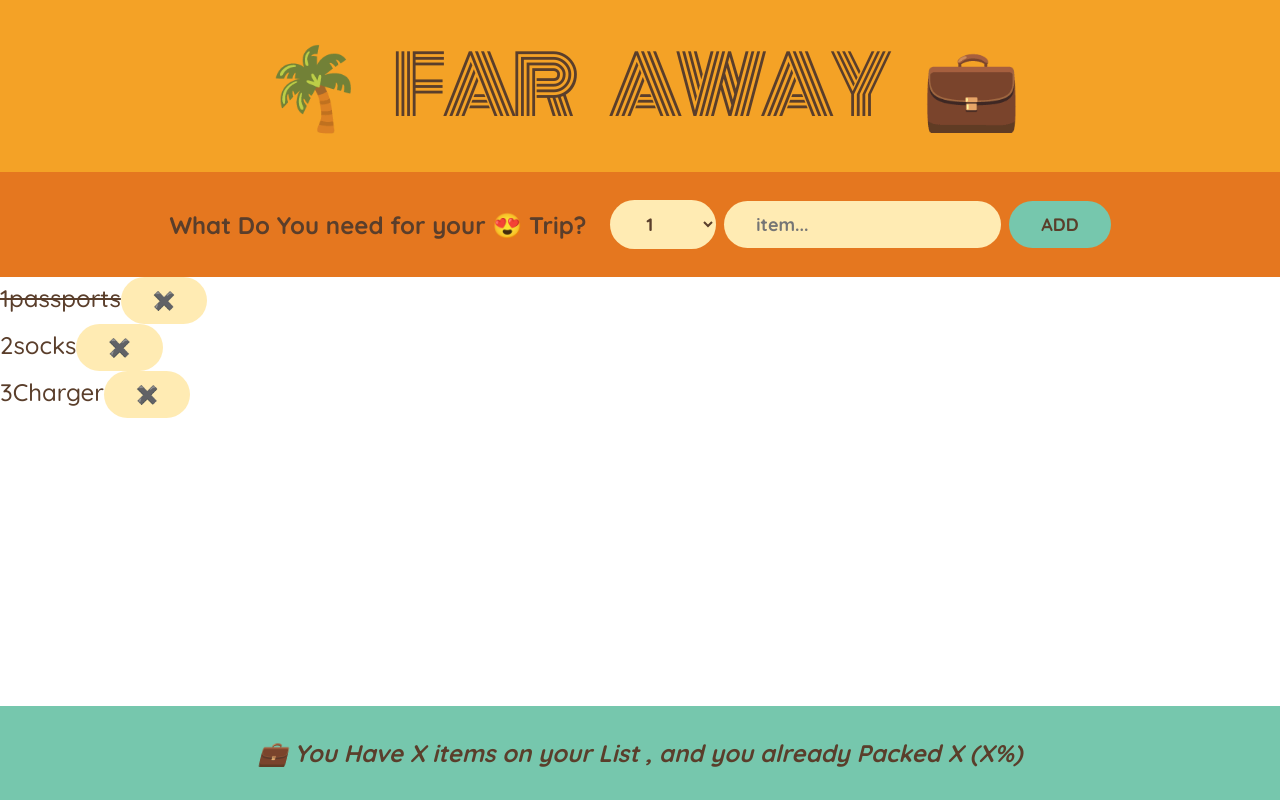
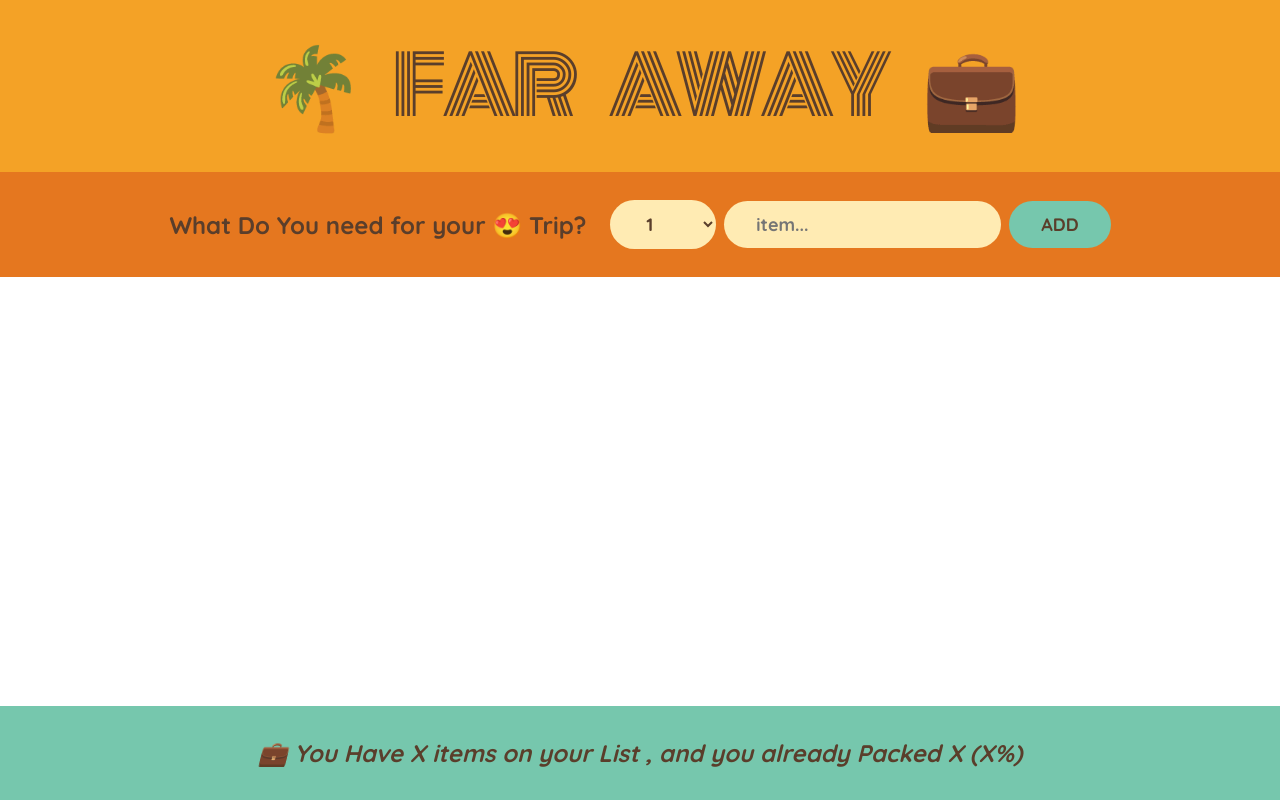
Before and after one commit to Ojha-kaustubh/farAwayprj, a React (Create React App) app: page / in a window 1280 px wide. Built offline with nearby package versions, Linux system fonts and the light colour scheme.

Commit message:
Delete Item Buttons are Initialise

```diff
--- a/src/App.js
+++ b/src/App.js
@@ -1,18 +1,22 @@
 import { useState } from "react";
 import "./App.css";
 
-const initialItems = [
-  { id: 1, description: "passports", quantity: 2, packed: true },
-  { id: 2, description: "socks", quantity: 12, packed: false },
-  { id: 3, description: "Charger", quantity: 1, packed: false },
-];
+export default function App() {
+  const [items, setItems] = useState([]);
 
-export default function App() {
+  function handleAddItem(item) {
+    setItems((items) => [...items, item]);
+  }
+
+  function handleRemoveItem(id) {
+    setItems((items) => items.filter((item) => item.id !== id));
+  }
+
   return (
     <div className="app">
       <Logo />
-      <Form />
-      <PackingList />
+      <Form onAddItem={handleAddItem} />
+      <PackingList items={items} onDeleteItem={handleRemoveItem} />
       <Stats />
     </div>
   );
@@ -22,7 +26,7 @@
   return <h1> 🌴 Far Away 💼 </h1>;
 }
 
-function Form() {
+function Form({ onAddItem }) {
   const [description, setdescription] = useState("");
   const [quantity, setquantity] = useState(1);
 
@@ -31,6 +35,9 @@
     if (!description) return;
     const newItem = { description, quantity, packed: false, id: Date.now() };
     console.log(newItem);
+
+    onAddItem(newItem);
+
     setdescription("");
     setquantity(1);
   }
@@ -59,24 +66,24 @@
   );
 }
 
-function PackingList() {
+function PackingList({ items, onDeleteItem }) {
   return (
     <ul className="List">
-      {initialItems.map((item) => (
-        <Item item={item} />
+      {items.map((item) => (
+        <Item item={item} key={item.id} onDeleteItem = {onDeleteItem} />
       ))}
     </ul>
   );
 }
 
-function Item({ item }) {
+function Item({ item , onDeleteItem}) {
   return (
     <li>
       <span style={item.packed ? { textDecoration: "line-through" } : {}}>
-        {item.id}
+        {item.quantity}
         {item.description}
       </span>
-      <button>✖️</button>
+      <button onClick={() => onDeleteItem(item.id)}>✖️</button>
     </li>
   );
 }
```
